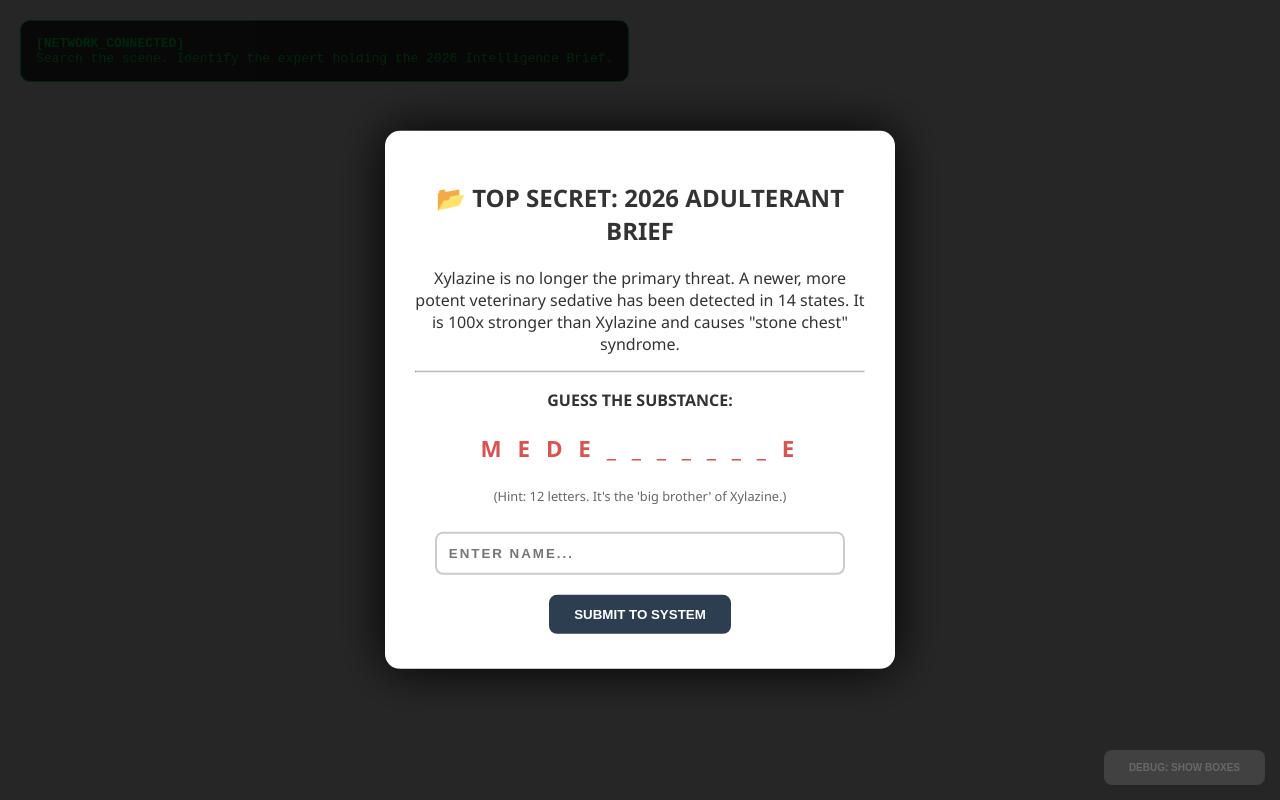
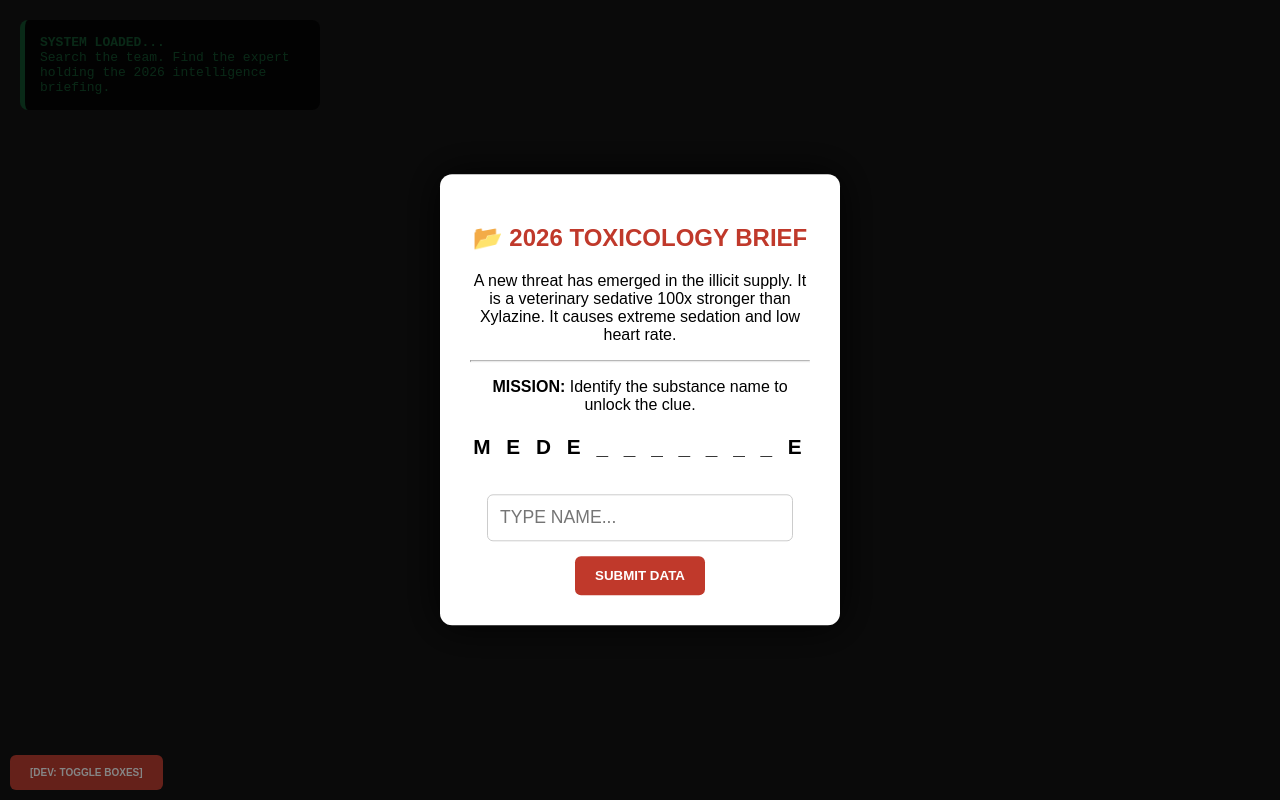
Before and after one commit to Dr-EWillis/Overdose-Scavenger-Hunt, a plain HTML site: page room1.html in a window 1280 px wide. Both pictures are taken after a click on the element 651 px from the left and 395 px from the top of the page. Drawn offline with Linux system fonts and the light colour scheme.

Commit message:
Update room1.html

```diff
--- a/room1.html
+++ b/room1.html
@@ -3,108 +3,121 @@
 <head>
     <meta charset="UTF-8">
     <meta name="viewport" content="width=device-width, initial-scale=1.0">
-    <title>Room 1: The Investigation</title>
+    <title>Room 1: The Scene</title>
     <style>
-        body, html { margin: 0; padding: 0; height: 100%; overflow: hidden; font-family: 'Segoe UI', sans-serif; }
+        /* This ensures the page takes up the full screen */
+        * { box-sizing: border-box; }
+        body, html { margin: 0; padding: 0; height: 100%; width: 100%; overflow: hidden; background-color: #222; }
 
-        .room {
-            position: relative; width: 100vw; height: 100vh;
-            /* This looks for the image you uploaded to your GitHub */
-            background: url('room1.png') no-repeat center center;
+        .room-container {
+            position: relative;
+            width: 100vw;
+            height: 100vh;
+            /* Using ./ ensures it looks in the exact same folder */
+            background-image: url('./room1.png');
+            background-repeat: no-repeat;
+            background-position: center center;
             background-size: cover;
+            background-color: #333; /* Fallback color if image fails */
         }
 
-        /* HOTSPOTS: Totally invisible by default */
-        .hotspot { position: absolute; cursor: pointer; background: rgba(255, 255, 255, 0); border: none; z-index: 5; }
+        /* INVISIBLE HOTSPOTS */
+        .hotspot {
+            position: absolute;
+            cursor: pointer;
+            background: rgba(255, 255, 255, 0); /* Invisible */
+            z-index: 10;
+        }
 
-        /* TEST MODE: This class makes boxes visible when you click the 'Dev' button */
-        .debug-mode { background: rgba(255, 255, 0, 0.3) !important; border: 2px dashed yellow !important; }
+        /* DEBUG MODE: Only used when you want to see where the boxes are */
+        .show-boxes { background: rgba(255, 255, 0, 0.2) !important; border: 2px dashed yellow !important; }
 
-        /* ADJUST THESE NUMBERS to fit your specific group of people */
-        #real-clue { top: 40%; left: 45%; width: 150px; height: 150px; } /* Target: The Lead Scientist/Tablet */
-        #decoy-1 { top: 20%; left: 10%; width: 100px; height: 100px; }   /* Target: Person on the left */
-        #decoy-2 { top: 60%; left: 80%; width: 100px; height: 100px; }   /* Target: Object on the right */
+        /* COORDINATES: Adjust these to fit your group of people */
+        #clue-holder { top: 35%; left: 40%; width: 20%; height: 30%; }
+        #decoy-1 { top: 20%; left: 10%; width: 15%; height: 25%; }
+        #decoy-2 { top: 50%; left: 75%; width: 15%; height: 25%; }
 
-        /* UI ELEMENTS */
-        .modal { display: none; position: fixed; top: 50%; left: 50%; transform: translate(-50%, -50%); background: white; padding: 30px; border-radius: 15px; box-shadow: 0 0 50px #000; z-index: 100; max-width: 450px; text-align: center; color: #333; }
-        .overlay { display: none; position: fixed; top: 0; left: 0; width: 100%; height: 100%; background: rgba(0,0,0,0.85); z-index: 90; }
-        input { padding: 12px; width: 85%; border: 2px solid #ccc; border-radius: 8px; margin: 15px 0; text-transform: uppercase; font-weight: bold; letter-spacing: 2px; }
-        button { background: #2c3e50; color: white; border: none; padding: 12px 25px; border-radius: 8px; cursor: pointer; font-weight: bold; margin: 5px; }
-        #dev-btn { position: absolute; bottom: 10px; right: 10px; opacity: 0.3; background: gray; font-size: 10px; z-index: 1000; }
+        /* MODALS (The pop-up boxes) */
+        .modal { display: none; position: fixed; top: 50%; left: 50%; transform: translate(-50%, -50%); background: white; padding: 30px; border-radius: 12px; box-shadow: 0 0 40px rgba(0,0,0,0.9); z-index: 100; max-width: 400px; text-align: center; font-family: sans-serif; }
+        .overlay { display: none; position: fixed; top: 0; left: 0; width: 100%; height: 100%; background: rgba(0,0,0,0.8); z-index: 90; }
+
+        input { padding: 12px; width: 90%; border: 1px solid #ccc; border-radius: 6px; margin: 15px 0; font-size: 1.1rem; text-transform: uppercase; }
+        button { padding: 12px 20px; background: #c0392b; color: white; border: none; border-radius: 6px; cursor: pointer; font-weight: bold; }
+
+        #dev-toggle { position: fixed; bottom: 10px; left: 10px; z-index: 1000; font-size: 10px; opacity: 0.5; }
     </style>
 </head>
 <body>
 
-<div class="room" id="gameRoom">
-    <div style="background: rgba(0,0,0,0.8); color: #00ff41; padding: 15px; position: absolute; top: 20px; left: 20px; border-radius: 10px; border: 1px solid #00ff41; font-family: monospace;">
-        <strong>[NETWORK_CONNECTED]</strong><br>
-        Search the scene. Identify the expert holding the 2026 Intelligence Brief.
+<div class="room-container" id="mainRoom">
+    <div style="background: rgba(0,0,0,0.8); color: #2ecc71; padding: 15px; position: absolute; top: 20px; left: 20px; border-radius: 8px; font-family: monospace; border-left: 5px solid #2ecc71; max-width: 300px;">
+        <strong>SYSTEM LOADED...</strong><br>
+        Search the team. Find the expert holding the 2026 intelligence briefing.
     </div>
 
-    <div id="real-clue" class="hotspot" onclick="showModal('real')"></div>
-    <div id="decoy-1" class="hotspot" onclick="showModal('decoy1')"></div>
-    <div id="decoy-2" class="hotspot" onclick="showModal('decoy2')"></div>
+    <div id="clue-holder" class="hotspot" onclick="openModal('real')"></div>
+    <div id="decoy-1" class="hotspot" onclick="openModal('decoy1')"></div>
+    <div id="decoy-2" class="hotspot" onclick="openModal('decoy2')"></div>
 </div>
 
-<button id="dev-btn" onclick="toggleDebug()">DEBUG: SHOW BOXES</button>
+<button id="dev-toggle" onclick="toggleBoxes()">[DEV: TOGGLE BOXES]</button>
 
-<div class="overlay" id="overlay" onclick="closeModals()"></div>
+<div class="overlay" id="overlay" onclick="closeAll()"></div>
 
 <div class="modal" id="modal-decoy1">
-    <h3>👥 Identification: Team Member</h3>
-    <p>"I'm focused on local outreach. The clinical data is being handled by the Lead Scientist. Check with them."</p>
-    <button onclick="closeModals()">Continue Search</button>
+    <h3>🔍 Identification: Field Agent</h3>
+    <p>"I'm working on the Naloxone distribution. You need to find the clinical specialist for the new trends data."</p>
+    <button onclick="closeAll()">Keep Searching</button>
 </div>
 
 <div class="modal" id="modal-decoy2">
-    <h3>📋 Field Notes</h3>
-    <p>These notes discuss standard Fentanyl protocols. You need the <em>emerging</em> trends report.</p>
-    <button onclick="closeModals()">Continue Search</button>
+    <h3>🔎 Identification: Data Entry</h3>
+    <p>"This report is for 2024. It's outdated. We need the 2026 briefing on synthetic sedatives."</p>
+    <button onclick="closeAll()">Keep Searching</button>
 </div>
 
 <div class="modal" id="modal-real">
-    <h2>📂 TOP SECRET: 2026 ADULTERANT BRIEF</h2>
-    <p>Xylazine is no longer the primary threat. A newer, more potent veterinary sedative has been detected in 14 states. It is 100x stronger than Xylazine and causes "stone chest" syndrome.</p>
+    <h2 style="color: #c0392b;">📂 2026 TOXICOLOGY BRIEF</h2>
+    <p>A new threat has emerged in the illicit supply. It is a veterinary sedative 100x stronger than Xylazine. It causes extreme sedation and low heart rate.</p>
     <hr>
-    <p><strong>GUESS THE SUBSTANCE:</strong></p>
-    <p style="font-size: 1.4rem; font-weight: bold; letter-spacing: 5px; color: #d9534f;">M E D E _ _ _ _ _ _ _ E</p>
-    <p style="font-size: 0.8rem; color: #666;">(Hint: 12 letters. It's the 'big brother' of Xylazine.)</p>
+    <p><strong>MISSION:</strong> Identify the substance name to unlock the clue.</p>
+    <p style="letter-spacing: 5px; font-weight: bold; font-size: 1.3rem;">M E D E _ _ _ _ _ _ _ E</p>
 
-    <input type="text" id="answerInput" placeholder="ENTER NAME...">
-    <br>
-    <button onclick="checkAnswer()">SUBMIT TO SYSTEM</button>
+    <input type="text" id="userInput" placeholder="TYPE NAME...">
+    <button onclick="verify()">SUBMIT DATA</button>
 
-    <div id="success" style="display:none; margin-top:20px; color:#27ae60;">
-        <h3>✅ ACCESS GRANTED</h3>
-        <p><strong>Medetomidine</strong> confirmed. <br>Clue Word 1: <strong>VIGILANCE</strong></p>
-        <a href="room2.html" style="color:#2980b9; font-weight:bold; text-decoration:underline;">GO TO ROOM 2 &rarr;</a>
+    <div id="win-msg" style="display:none; margin-top:20px; color: #27ae60;">
+        <p>✅ <strong>ANALYSIS COMPLETE.</strong></p>
+        <p>The term is <strong>Medetomidine</strong>.</p>
+        <p>Clue Word 1: <strong>VIGILANCE</strong></p>
+        <a href="room2.html" style="font-weight:bold; color: #2980b9;">PROCEED TO ROOM 2 &rarr;</a>
     </div>
 </div>
 
 <script>
-    function showModal(type) {
+    function openModal(id) {
         document.getElementById('overlay').style.display = 'block';
-        if(type === 'real') document.getElementById('modal-real').style.display = 'block';
-        if(type === 'decoy1') document.getElementById('modal-decoy1').style.display = 'block';
-        if(type === 'decoy2') document.getElementById('modal-decoy2').style.display = 'block';
+        if(id === 'real') document.getElementById('modal-real').style.display = 'block';
+        if(id === 'decoy1') document.getElementById('modal-decoy1').style.display = 'block';
+        if(id === 'decoy2') document.getElementById('modal-decoy2').style.display = 'block';
     }
 
-    function closeModals() {
+    function closeAll() {
         document.querySelectorAll('.modal').forEach(m => m.style.display = 'none');
         document.getElementById('overlay').style.display = 'none';
     }
 
-    function checkAnswer() {
-        const attempt = document.getElementById('answerInput').value.toUpperCase().trim();
-        if (attempt === 'MEDETOMIDINE') {
-            document.getElementById('success').style.display = 'block';
+    function verify() {
+        const val = document.getElementById('userInput').value.toUpperCase().trim();
+        if(val === 'MEDETOMIDINE') {
+            document.getElementById('win-msg').style.display = 'block';
         } else {
-            alert("System Error: Term not recognized. Consult your 2026 Drug Trends Guide.");
+            alert("Access Denied: Incorrect Substance Name.");
         }
     }
 
-    function toggleDebug() {
-        document.querySelectorAll('.hotspot').forEach(h => h.classList.toggle('debug-mode'));
+    function toggleBoxes() {
+        document.querySelectorAll('.hotspot').forEach(h => h.classList.toggle('show-boxes'));
     }
 </script>
 
```
